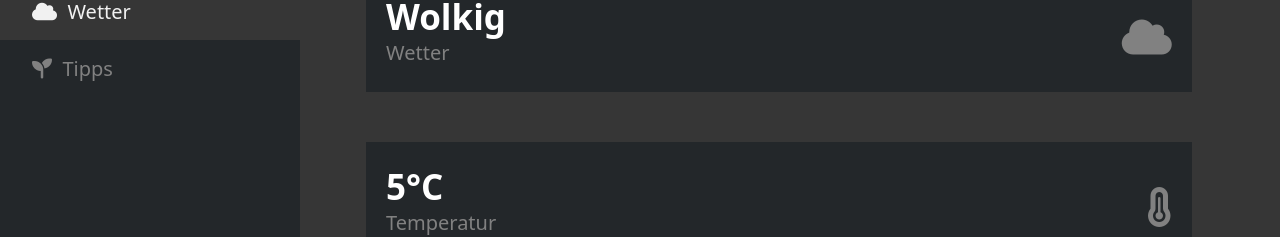
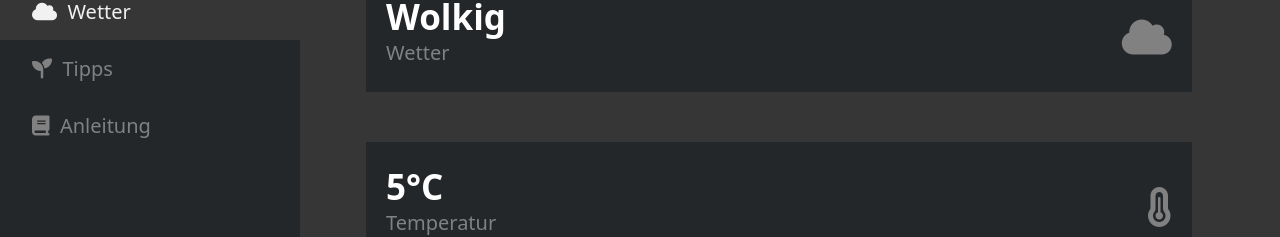
Before and after one commit to Benni0501/Gartenhilfe, a plain HTML site: page Weather.html in a window 1280 px wide. Shown: the part 189-426 px from the top of the page. Drawn offline with nearby package versions, Linux system fonts and the light colour scheme.

Commit message:
Update Weather.html

```diff
--- a/Weather.html
+++ b/Weather.html
@@ -26,6 +26,8 @@
                         class="fas fa-cloud"></i>&nbsp;&nbsp;Wetter</a>
             </li>
             <li> <a id="aktiv" href="./tipps.html" class="icon-b"><i class="fas fa-seedling"></i>&nbsp;&nbsp;Tipps</a>
+                 </li>
+            <li> <a id="aktiv" href="./manual.html" class="icon-b"><i class="fas fa-book"></i>&nbsp;&nbsp;Anleitung</a>
             </li>
         </ul>
     </div>
```
